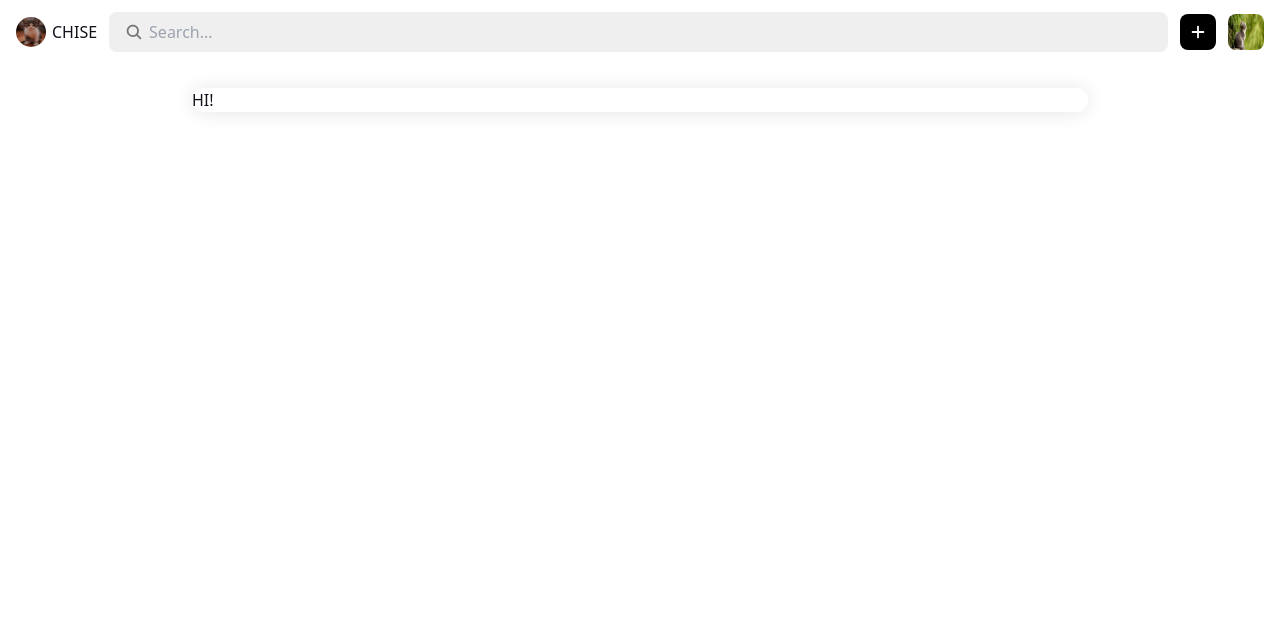
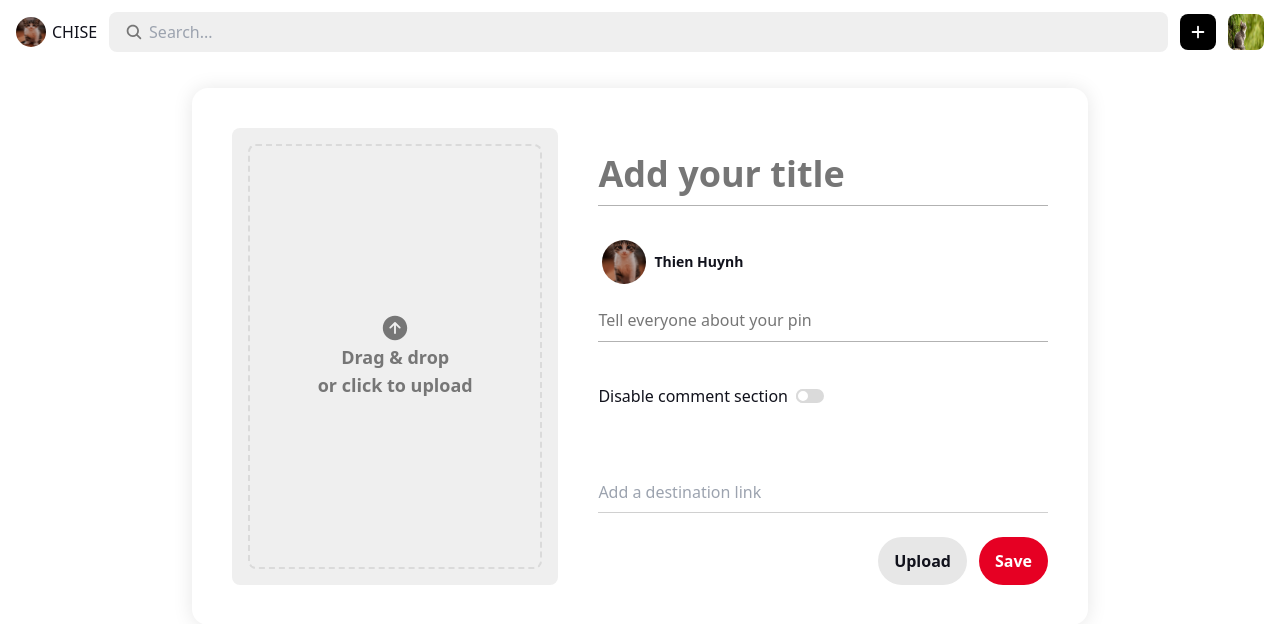
Before and after one commit to thien2218/chise, a Next.js app: page /create in a window 1280 px wide. Shown: the top 624 px of the page. Built offline with nearby package versions, Linux system fonts and the light colour scheme; no server answers.

Commit message:
Create pin image preview

```diff
--- a/components/common/AdjustedImg.jsx
+++ b/components/common/AdjustedImg.jsx
@@ -3,7 +3,7 @@ import Image from "next/image";
 const AdjustedImg = ({ children, ratio, src }) => {
 	return (
 		<div
-			className="relative w-full overflow-hidden rounded-lg"
+			className="relative w-full overflow-hidden rounded-lg h-0"
 			style={{
 				paddingBottom: `max(120px, ${ratio}%)`,
 			}}
--- a/components/create/ImgField.jsx
+++ b/components/create/ImgField.jsx
@@ -1,8 +1,115 @@
+import { useState } from "react";
+import { IoArrowUpCircle, IoTrashBin } from "react-icons/io5";
+import AdjustedImg from "../common/AdjustedImg";
 
-const ImgField = () => {
-   return (
-      <div>ImgField</div>
-   )
-}
+const SelectedImg = ({ imgSrc, imgRatio, setImgSrc, setImgFile }) => {
+	return (
+		<AdjustedImg ratio={imgRatio} src={imgSrc}>
+			<button
+				className="absolute bg-white rounded-full h-12 w-12 p-1 hover:bg-dimmed-500 cursor-pointer right-4 top-4 border-4 border-white flex items-center justify-center"
+				onClick={(e) => {
+					e.preventDefault();
+					setImgSrc(null);
+					setImgFile(null);
+				}}
+			>
+				<IoTrashBin className="text-2xl" />
+			</button>
+		</AdjustedImg>
+	);
+};
 
-export default ImgField
+const UploadField = ({ setImgSrc, setImgFile, setImgRatio }) => {
+	const handlePreview = (e) => {
+		if (!e.target.files[0]) return;
+
+		console.log(e.target.files[0]);
+		const reader = new FileReader();
+		reader.readAsDataURL(e.target.files[0]);
+
+		reader.onload = function (event) {
+			const imgEle = document.createElement("img");
+			const imgSrc = event.target.result;
+			imgEle.src = imgSrc;
+
+			setImgSrc(imgSrc);
+
+			imgEle.onload = function (ev) {
+				const canvas = document.createElement("canvas");
+				const W = 600;
+				const H = (ev.target.height * W) / ev.target.width;
+
+				const imgRatio = Math.floor((H / W) * 100);
+				canvas.height = H;
+				canvas.width = W;
+
+				setImgRatio(imgRatio);
+
+				const ctx = canvas.getContext("2d");
+				ctx.drawImage(imgEle, 0, 0, W, H);
+
+				canvas.toBlob(
+					(blob) => {
+						const imgFile = new File(
+							[blob],
+							`pin-image${(new Date() / 1000) | 0}.webp`
+						);
+						setImgFile(imgFile);
+					},
+					"image/webp",
+					0.75
+				);
+
+				canvas.remove();
+			};
+			imgEle.remove();
+		};
+	};
+
+	return (
+		<div className="relative w-full aspect-[1/1.4] rounded-lg overflow-hidden bg-dimmed-400 p-4">
+			<div className="rounded-lg h-full w-full border-dashed border-dimmed-600 border-[2px] flex flex-col justify-center items-center text-center font-semibold text-dark-gray">
+				<IoArrowUpCircle className="text-3xl" />
+				<span className="text-lg">
+					Drag & drop
+					<br />
+					or click to upload
+				</span>
+			</div>
+
+			<input
+				type="file"
+				name="imgUpload"
+				className="cursor-pointer appearance-none absolute top-0 left-0 right-0 bottom-0 opacity-0"
+				accept=".jpg,.png,.webp,.jpeg"
+				onChange={handlePreview}
+			/>
+		</div>
+	);
+};
+
+const ImgField = ({ setImgFile, setImgRatio, imgRatio }) => {
+	const [imgSrc, setImgSrc] = useState(null);
+
+	if (imgSrc)
+		return (
+			<div className="flex">
+				<SelectedImg
+					imgSrc={imgSrc}
+					imgRatio={imgRatio}
+					setImgFile={setImgFile}
+					setImgSrc={setImgSrc}
+				/>
+			</div>
+		);
+
+	return (
+		<UploadField
+			setImgSrc={setImgSrc}
+			setImgFile={setImgFile}
+			setImgRatio={setImgRatio}
+		/>
+	);
+};
+
+export default ImgField;
--- a/components/create/PinBuilder.jsx
+++ b/components/create/PinBuilder.jsx
@@ -1,9 +1,40 @@
+import { useState } from "react";
+import ActionBtn from "../common/ActionBtn";
+import ImgField from "./ImgField";
+import TextFields from "./TextFields";
+
 const PinBuilder = () => {
+	const [imgFile, setImgFile] = useState(null);
+	const [imgRatio, setImgRatio] = useState(0);
+	const [values, setValues] = useState({
+		imgUrl: "",
+		tags: [],
+		savedBy: [],
+		cmtDisabled: false,
+	});
+
 	return (
 		<form>
 			<div className="py-6 mx-auto w-full mlg:max-w-[56rem] max-w-[28rem]">
-				<div className="rounded-2xl bg-white shadow-[rgb(0_0_0_/_10%)_0px_1px_20px_0px] grid mlg:grid-cols-2">
-               HI!
+				<div className="rounded-2xl bg-white shadow-[rgb(0_0_0_/_10%)_0px_1px_20px_0px] grid mlg:grid-cols-[1fr_1.5fr] p-10">
+					<ImgField
+						setImgFile={setImgFile}
+						setImgRatio={setImgRatio}
+						imgRatio={imgRatio}
+					/>
+
+					<TextFields setValues={setValues}>
+						<div className="flex gap-3">
+							<ActionBtn
+								action="Upload"
+								classes="rounded-full secondary-btn"
+							/>
+							<ActionBtn
+								action="Save"
+								classes="rounded-full primary-btn"
+							/>
+						</div>
+					</TextFields>
 				</div>
 			</div>
 		</form>
--- a/components/create/TextFields.jsx
+++ b/components/create/TextFields.jsx
@@ -1,8 +1,103 @@
+import { useState } from "react";
+import Link from "next/link";
+import Image from "next/image";
 
-const TextFields = () => {
-   return (
-      <div>TextFields</div>
-   )
-}
+const Field = ({ styles, desc, maxChar, placeholder, name, setValues }) => {
+	const [charCount, setCharCount] = useState(maxChar);
 
-export default TextFields
+	return (
+		<div className="mt-6">
+			<div
+				contentEditable
+				className={`${styles} relative w-full focus:outline-none empty:before:content-[attr(placeholder)] empty:before:text-dark-gray cursor-text peer after:absolute after:w-full after:h-[1px] after:bg-black/30 after:bottom-0 after:left-0 pb-2.5 focus:after:h-[2px] focus:after:bg-blueish`}
+				placeholder={placeholder}
+				onInput={(e) => {
+					setCharCount(maxChar - e.target.outerText.length);
+					setValues((prev) => ({
+						...prev,
+						[name]: e.target.outerText,
+					}));
+				}}
+			></div>
+
+			<div className="flex justify-between text-xs opacity-0 peer-focus:opacity-100 mt-[2px] text-dark-gray">
+				<span>{desc}</span>
+				<span className="w-6 text-right">{charCount}</span>
+			</div>
+		</div>
+	);
+};
+
+const TextFields = ({ children, setValues }) => {
+	const fields = {
+		title: {
+			styles: "heading",
+			desc: "The first 40 characters that shows up in the pin feeds",
+			maxChar: 100,
+			placeholder: "Add your title",
+		},
+		description: {
+			desc: "People will see the first 100 characters of description when they click on your pin",
+			maxChar: 750,
+			placeholder: "Tell everyone about your pin",
+		},
+	};
+
+	const handleCheck = (e) => {
+		setValues((prev) => ({
+			...prev,
+			cmtDisabled: e.target.checked,
+		}));
+	};
+
+	return (
+		<div className="flex flex-col pl-10">
+			<Field name="title" setValues={setValues} {...fields.title} />
+
+			<div className="mt-4 flex items-center pr-3 gap-1">
+				<Link href="/">
+					<a className="mx-1 rounded-full overflow-hidden h-11 w-11 relative">
+						<Image
+							src="/assets/cat.jpg"
+							objectFit="cover"
+							layout="fill"
+						/>
+					</a>
+				</Link>
+
+				<Link href="/">
+					<a className="font-semibold text-sm">Thien Huynh</a>
+				</Link>
+			</div>
+
+			<Field
+				name="description"
+				setValues={setValues}
+				{...fields.description}
+			/>
+
+			<div className="flex items-center gap-2 mt-2">
+				<span>Disable comment section</span>
+				<input
+					type="checkbox"
+					name="disable_comment"
+					className="relative appearance-none w-7 h-3.5 bg-dimmed-600 rounded-full transition before:absolute before:left-0 before:h-full before:aspect-square before:rounded-full before:bg-white before:transition-all before:border-2 before:border-dimmed-600 before:box-border checked:before:left-[14px] checked:before:border-blueish checked:bg-blueish"
+					onChange={handleCheck}
+				/>
+			</div>
+
+			<div className="flex-1 flex flex-col justify-end items-end gap-6 mt-6">
+				<input
+					type="url"
+					name="destination"
+					placeholder="Add a destination link"
+					className="w-full outline-none border-b-[1.5px] border-dimmed-700 pb-2 focus:border-blueish"
+				/>
+
+            {children}
+			</div>
+		</div>
+	);
+};
+
+export default TextFields;
--- a/components/layout/Layout.jsx
+++ b/components/layout/Layout.jsx
@@ -1,4 +1,4 @@
-import Sidebar from "../high/Sidebar";
+// import Sidebar from "../high/Sidebar";
 import Header from "../common/Header";
 import Head from "next/head";
 
@@ -17,7 +17,7 @@ const Layout = ({ children, pageName }) => {
 				<title>{title}</title>
 			</Head>
 
-			{pageName != "Login" && pageName != "Signup" ? (
+			{/* {pageName != "Login" && pageName != "Signup" ? (
 				<>
 					<Header />
 					{pageName == "Home" ? (
@@ -31,7 +31,10 @@ const Layout = ({ children, pageName }) => {
 				</>
 			) : (
 				children
-			)}
+			)} */}
+
+         <Header />
+         <main className="pt-16">{children}</main>
 		</>
 	);
 };
--- a/components/pin/PinUserInfo.jsx
+++ b/components/pin/PinUserInfo.jsx
@@ -4,10 +4,9 @@ import ActionBtn from "../common/ActionBtn";
 
 const PinUserInfo = ({ img, username }) => {
 	return (
-		<div className="mt-4 flex items-center pr-3">
-			<div className="mx-1 rounded-full overflow-hidden h-12 w-12 relative">
-				<Link href="/" className="">
-					<a>
+		<div className="mt-4 flex items-center pr-3 gap-1">
+         <Link href="/">
+            <a className="mx-1 rounded-full overflow-hidden h-11 w-11 relative">
                <Image
                   src={img}
                   objectFit="cover"
@@ -15,13 +14,10 @@ const PinUserInfo = ({ img, username }) => {
                />
             </a>
          </Link>
-			</div>
 
-			<div className="flex-1 pl-1 font-semibold">
          <Link href="/">
-					<a>{username}</a>
+            <a className="font-semibold text-sm flex-1">{username}</a>
          </Link>
-			</div>
 
 			<ActionBtn action="Follow" classes="secondary-btn rounded-full" />
 		</div>
--- a/pages/auth/login.js
+++ b/pages/auth/login.js
@@ -6,7 +6,7 @@ const Login = () => {
       {
          name: "email",
          label: "Email",
-         type: "text",
+         type: "email",
          placeholder: "Enter your email",
       },
       {
--- a/pages/auth/signup.js
+++ b/pages/auth/signup.js
@@ -6,7 +6,7 @@ const Signup = () => {
       {
          name: "email",
          label: "Email",
-         type: "text",
+         type: "email",
          placeholder: "example@domain.com",
       },
       {
--- a/styles/globals.css
+++ b/styles/globals.css
@@ -14,7 +14,9 @@
 		--clr-secondary: rgb(17 18 28 / 1);
 		--clr-primary-hover: rgb(173 8 27 / 1);
 		--clr-dark-gray: rgb(118 118 118 / 1);
-		--clr-dimmed-600: rgb(208 208 208 / 1);
+      --clr-blueish: rgb(19 119 229 / 1);
+		--clr-dimmed-700: rgb(208 208 208 / 1);
+		--clr-dimmed-600: rgb(218 218 218 / 1);
 		--clr-dimmed-500: rgb(231 231 231 / 1);
 		--clr-dimmed-400: rgb(239 239 239 / 1);
 	}
--- a/tailwind.config.js
+++ b/tailwind.config.js
@@ -12,6 +12,8 @@ module.exports = {
             secondary: 'var(--clr-secondary)',
             'dark-gray': 'var(--clr-dark-gray)',
             'primary-hover': 'var(--clr-primary-hover)',
+            'blueish': 'var(--clr-blueish)',
+            'dimmed-700': 'var(--clr-dimmed-700)',
             'dimmed-600': 'var(--clr-dimmed-600)',
             'dimmed-500': 'var(--clr-dimmed-500)',
             'dimmed-400': 'var(--clr-dimmed-400)',
```
Lines whose indentation alone changed are shown as unchanged.
